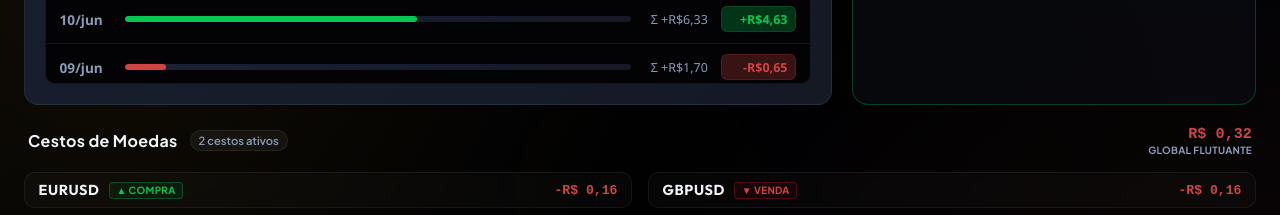
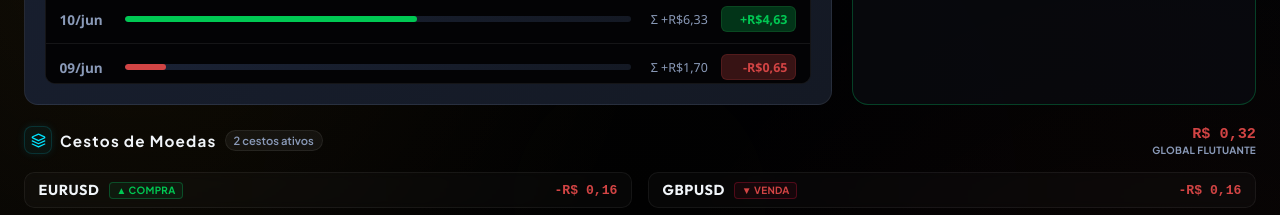
Before and after one commit to tonyrogeness-web/Oriontech, a Next.js app: page / in a window 1280 px wide. Shown: the part 1800-2015 px from the top of the page. Built offline with nearby package versions, Linux system fonts and the light colour scheme; no server answers; the database is empty.

Commit message:
style: unify Cestos de Moedas header style and icon with Patrimonio

```diff
--- a/src/components/ActiveBaskets.tsx
+++ b/src/components/ActiveBaskets.tsx
@@ -1,7 +1,7 @@
 "use client";
 
 import React from "react";
-import { ChevronUp, ChevronDown, AlertTriangle } from "lucide-react";
+import { ChevronUp, ChevronDown, AlertTriangle, Layers } from "lucide-react";
 import styles from "./components.module.css";
 
 /* ── Tipos ───────────────────────────────────────────────────────── */
@@ -587,9 +587,12 @@ export default function ActiveBaskets({
     <div className={styles.basketsSection}>
 
       {/* ── Cabeçalho da seção ── */}
-      <div className={styles.basketsSectionHeader}>
-        <div style={{ display: "flex", alignItems: "center", gap: "0.75rem" }}>
-          <span className={styles.basketsSectionTitle}>Cestos de Moedas</span>
+      <div className={styles.patrimonioHeader} style={{ marginBottom: '1rem', borderBottom: 'none', paddingBottom: 0 }}>
+        <div className={styles.patrimonioTitleGroup}>
+          <div className={`${styles.kpiIconContainer} ${styles.blueGlow}`}>
+            <Layers size={15} />
+          </div>
+          <span className={styles.patrimonioMainTitle}>Cestos de Moedas</span>
           <span className={styles.basketsCount}>
             {baskets.length} cesto{baskets.length !== 1 ? "s" : ""} ativo{baskets.length !== 1 ? "s" : ""}
           </span>
```
